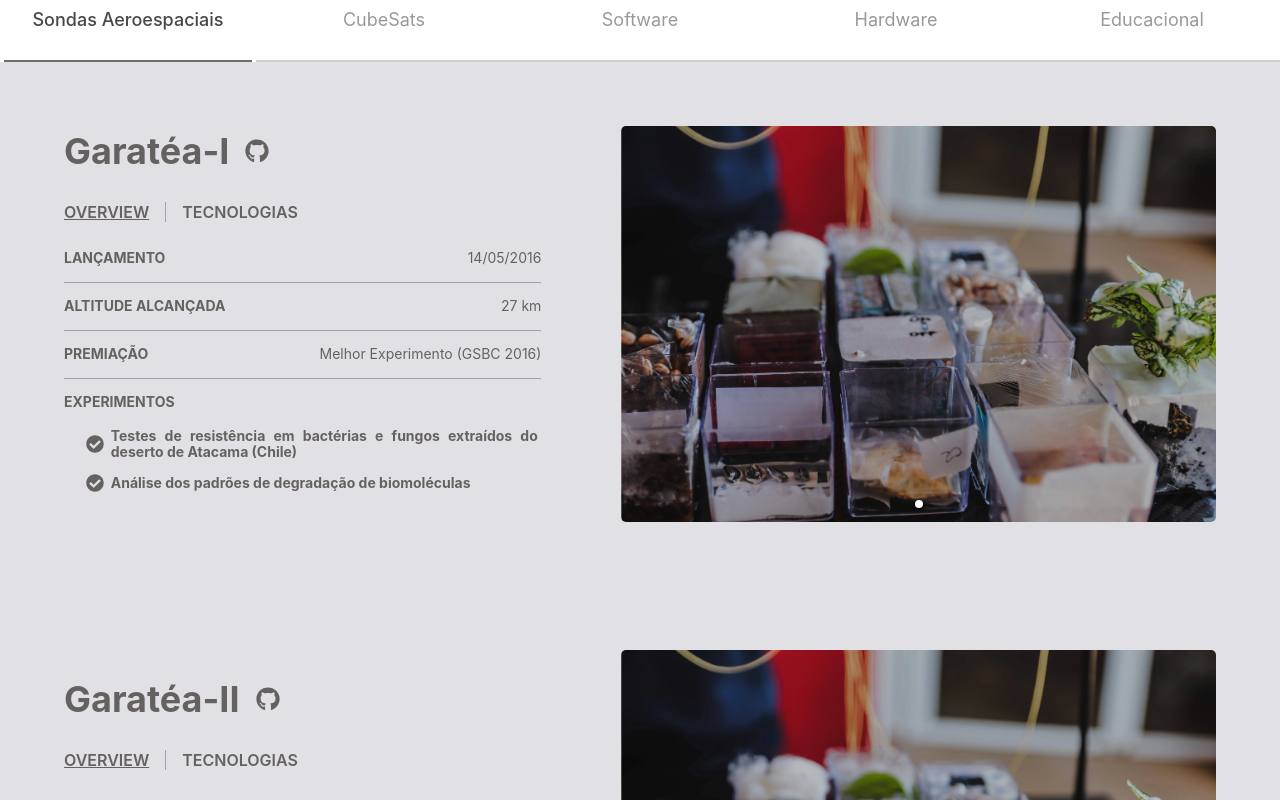
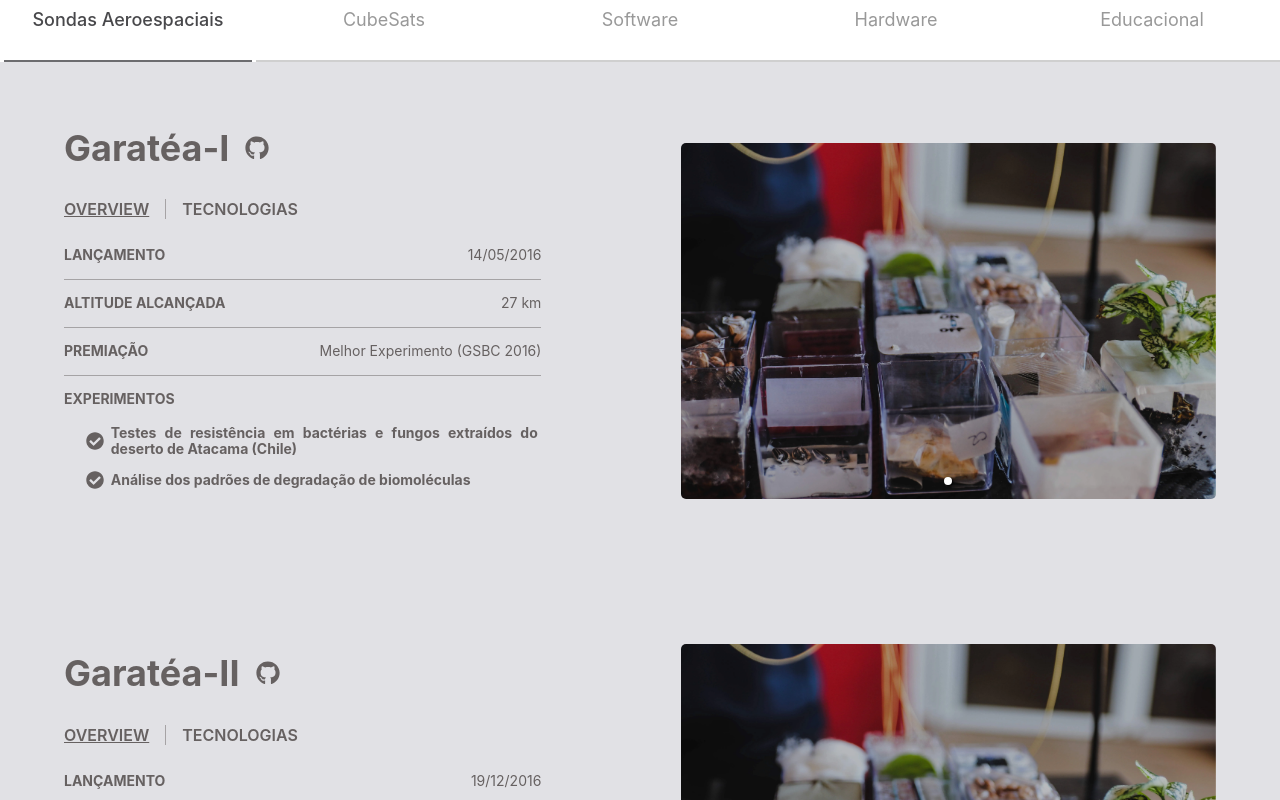
Before and after one commit to zenitheesc/zenith-website, a Next.js app: page /projetos in a window 1280 px wide. Shown: the part 820-1620 px from the top of the page. Built offline with nearby package versions, Linux system fonts and the light colour scheme.

Commit message:
UI: adjusting carousel size

```diff
--- a/components/projects-components/projects-structure/ProjectsCarousel.jsx
+++ b/components/projects-components/projects-structure/ProjectsCarousel.jsx
@@ -6,7 +6,7 @@ import { Carousel } from 'react-responsive-carousel';
 export default function ProjectsCarousel(props) {
   return (
     <Carousel
-      width='100%'
+      width='90%'
       className={style.projectsCarousel}
       showStatus={false}
       showThumbs={false}
--- a/styles/projects/ProjectCarousel.module.css
+++ b/styles/projects/ProjectCarousel.module.css
@@ -4,6 +4,7 @@
 
 .projectsCarousel > div {
     border-radius: 5px;
+    left: 10%;
 }
 
 @media screen and (max-width: 1024px) {
@@ -15,6 +16,7 @@
 
     .projectsCarousel > div {
         width: 70vw !important;
+        left: 0px;
     }
 
 }
```
